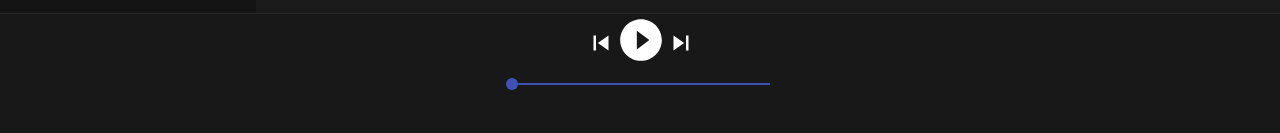
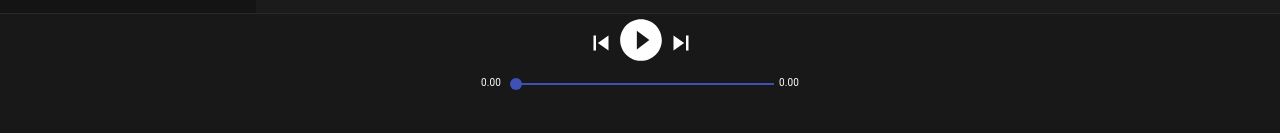
Before and after one commit to kudos-dot-com/spotify-clone, a React (Create React App) app: page /app in a window 1280 px wide. Shown: the part 667-800 px from the top of the page. Built offline with nearby package versions, Linux system fonts and the light colour scheme; a web font is replaced by a local one.

Commit message:
mamata di r ekbaar

```diff
--- a/src/Components/Player/PlayerControls.js
+++ b/src/Components/Player/PlayerControls.js
@@ -88,7 +88,8 @@ function PlayerControls() {
                 </div>
 
     {/* slider */}
-        <div style={{display:'flex',justifyContent:'center'}}>
+        <div style={{display:'flex',justifyContent:'center',fontSize:'10px',color:'#fff'}}>
+       <div><p style={{margin:'5px 15px 15px 0px'}}>{currtime.toFixed(2)}</p></div>
         <Slider
         ref={slider}
         style={{width:'20%'}}
@@ -101,6 +102,7 @@ function PlayerControls() {
         max={100}
         onChange={(e)=>setsliderposition(e.target.value)}
       />
+       <div><p style={{margin:'5px 0px 15px 7px'}}>{(currduration/60).toFixed(2)}</p></div>
         </div>
 
         </div>
```
